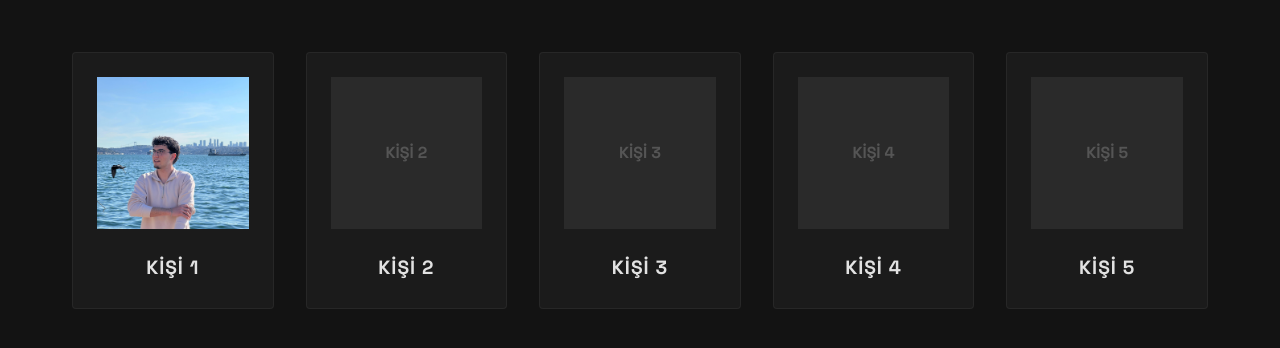
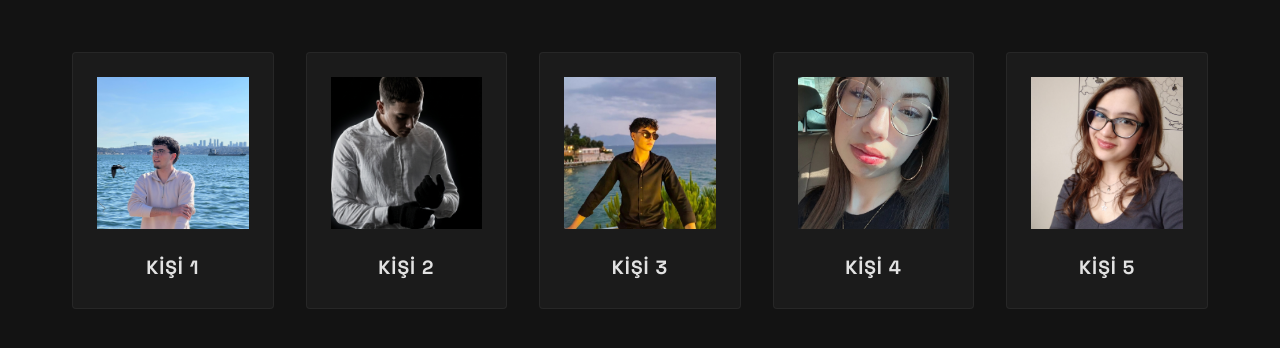
Before and after one commit to Muharrem01/Katliam, a plain HTML site: page index.html in a window 1280 px wide. Shown: the part 178-526 px from the top of the page. Drawn offline with Linux system fonts and the light colour scheme.

Commit message:
feat: Tüm kişiler için gerçek fotoğraf desteği eklendi

```diff
--- a/index.html
+++ b/index.html
@@ -25,22 +25,22 @@
                     </div>
                     <!-- Kişi 2 -->
                     <div class="person-card" data-person="2">
-                        <div class="image-placeholder">KİŞİ 2</div>
+                        <img src="kisi2.jpg" alt="KİŞİ 2" class="image-placeholder" style="object-fit: cover;">
                         <h3>KİŞİ 2</h3>
                     </div>
                     <!-- Kişi 3 -->
                     <div class="person-card" data-person="3">
-                        <div class="image-placeholder">KİŞİ 3</div>
+                        <img src="kisi3.jpg" alt="KİŞİ 3" class="image-placeholder" style="object-fit: cover;">
                         <h3>KİŞİ 3</h3>
                     </div>
                     <!-- Kişi 4 -->
                     <div class="person-card" data-person="4">
-                        <div class="image-placeholder">KİŞİ 4</div>
+                        <img src="kisi4.jpg" alt="KİŞİ 4" class="image-placeholder" style="object-fit: cover;">
                         <h3>KİŞİ 4</h3>
                     </div>
                     <!-- Kişi 5 -->
                     <div class="person-card" data-person="5">
-                        <div class="image-placeholder">KİŞİ 5</div>
+                        <img src="kisi5.jpeg" alt="KİŞİ 5" class="image-placeholder" style="object-fit: cover;">
                         <h3>KİŞİ 5</h3>
                     </div>
                 </div>
--- a/script.js
+++ b/script.js
@@ -16,22 +16,22 @@ document.addEventListener('DOMContentLoaded', () => {
         "2": {
             name: "KİŞİ 2",
             bio: "Buraya Kişi 2'nin biyografisi gelecek. Henüz bilgi girişi yapılmadı.",
-            image: "PHOTO 2"
+            image: "kisi2.jpg"
         },
         "3": {
             name: "KİŞİ 3",
             bio: "Buraya Kişi 3'nin biyografisi gelecek. Henüz bilgi girişi yapılmadı.",
-            image: "PHOTO 3"
+            image: "kisi3.jpg"
         },
         "4": {
             name: "KİŞİ 4",
             bio: "Buraya Kişi 4'nin biyografisi gelecek. Henüz bilgi girişi yapılmadı.",
-            image: "PHOTO 4"
+            image: "kisi4.jpg"
         },
         "5": {
             name: "KİŞİ 5",
             bio: "Buraya Kişi 5'nin biyografisi gelecek. Henüz bilgi girişi yapılmadı.",
-            image: "PHOTO 5"
+            image: "kisi5.jpeg"
         }
     };
 
```
Also changed, not shown: kisi2.jpg (added), kisi3.jpg (added), kisi4.jpg (added), kisi5.jpeg (added).
